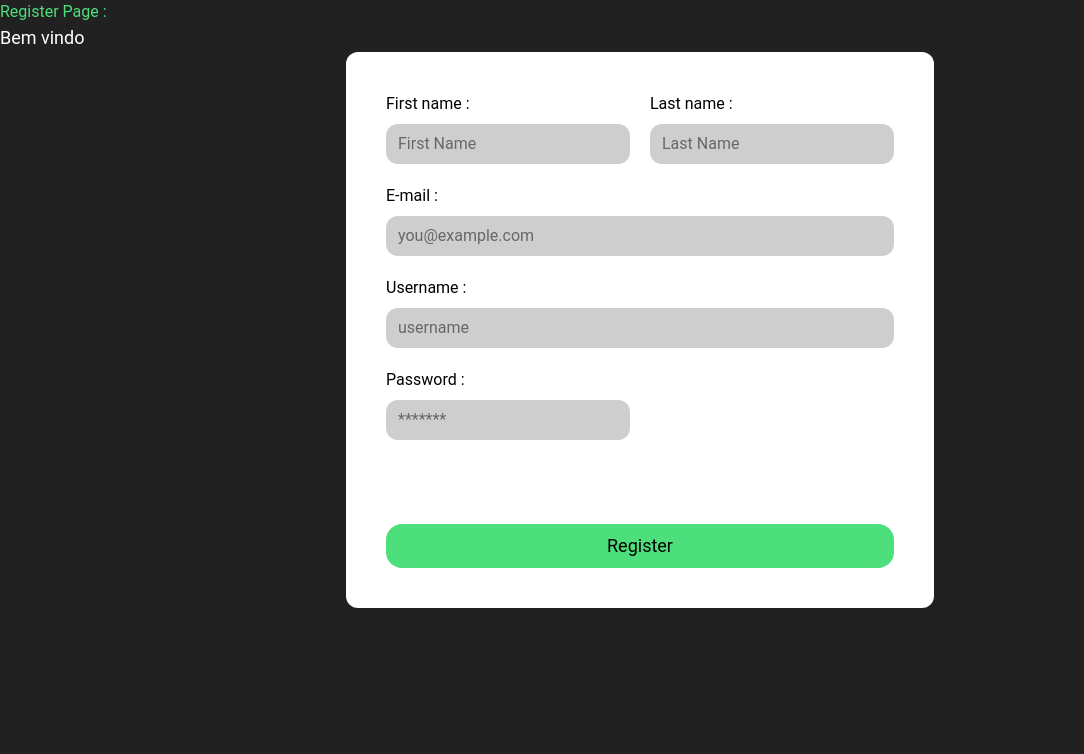
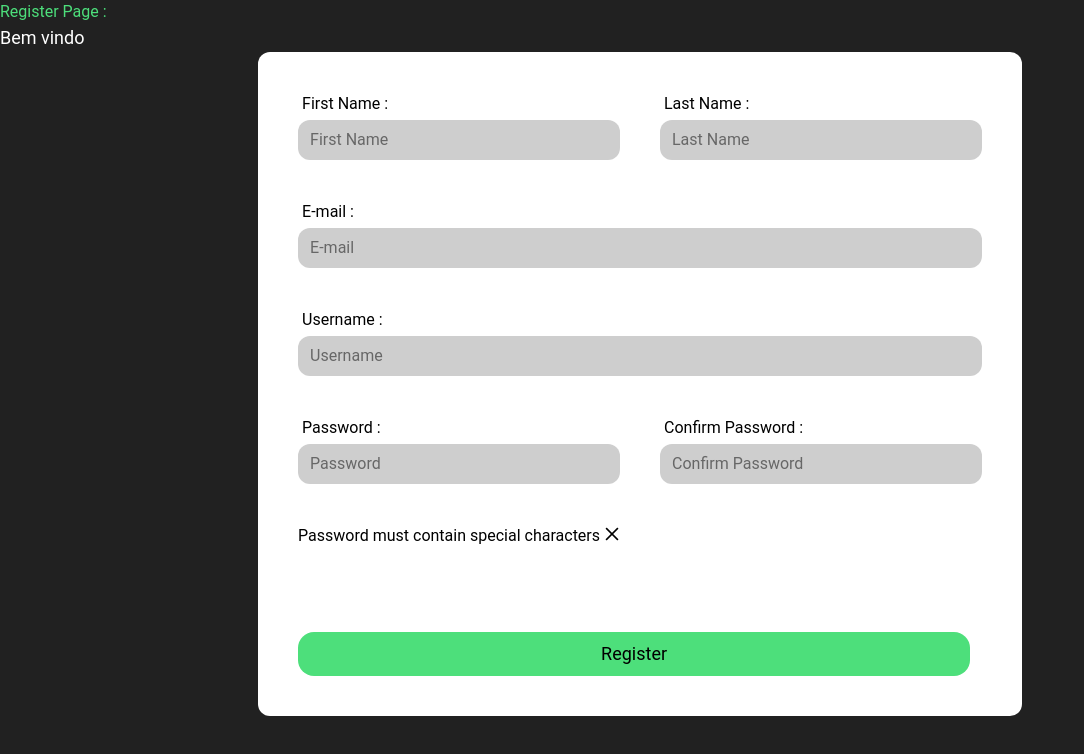
Before and after one commit to joaoliveira6704/pw1-fincance-tracker, a Vue app: page /register in a window 1280 px wide. Shown: the top 754 px of the page, without its empty margins (0-1084 px from the left). Built offline with nearby package versions, Linux system fonts and the light colour scheme.

Commit message:
feat-authView: first iteration of the register page using input components

```diff
--- a/db/db.json
+++ b/db/db.json
@@ -9,9 +9,19 @@
       "createdAt": "2025-05-24",
       "isAdmin": true,
       "income": 12000,
-      "objectives": [1, 2],
-      "expenses": [1, 3, 4, 5],
-      "friends": ["miguel"]
+      "objectives": [
+        1,
+        2
+      ],
+      "expenses": [
+        1,
+        3,
+        4,
+        5
+      ],
+      "friends": [
+        "miguel"
+      ]
     },
     {
       "id": "2",
@@ -22,8 +32,16 @@
       "createdAt": "2023-04-21",
       "isAdmin": false,
       "income": 18490,
-      "objectives": [10, 22],
-      "expenses": [12, 31, 41, 51]
+      "objectives": [
+        10,
+        22
+      ],
+      "expenses": [
+        12,
+        31,
+        41,
+        51
+      ]
     },
     {
       "id": "6ad8",
@@ -78,6 +96,50 @@
       "password": "acb",
       "email": "abc",
       "createdAt": "2025-11-24",
+      "isAdmin": false,
+      "income": 0,
+      "preferences": {
+        "currency": "EUR",
+        "theme": "light"
+      }
+    },
+    {
+      "id": "e717",
+      "firstName": "",
+      "lastName": "",
+      "username": "",
+      "password": "",
+      "email": "",
+      "createdAt": "2025-11-29",
+      "isAdmin": false,
+      "income": 0,
+      "preferences": {
+        "currency": "EUR",
+        "theme": "light"
+      }
+    },
+    {
+      "id": "a61e",
+      "lastName": "",
+      "username": "",
+      "password": "",
+      "email": "",
+      "createdAt": "2025-11-29",
+      "isAdmin": false,
+      "income": 0,
+      "preferences": {
+        "currency": "EUR",
+        "theme": "light"
+      }
+    },
+    {
+      "id": "1244",
+      "firstName": "",
+      "lastName": "",
+      "username": "",
+      "password": "",
+      "email": "",
+      "createdAt": "2025-11-29",
       "isAdmin": false,
       "income": 0,
       "preferences": {
@@ -186,7 +248,7 @@
     {
       "id": "d1f3",
       "userId": "1",
-      "token": "c230e25d-9d7e-4f90-936e-4d50f14f2088"
+      "token": "b3943564-4426-471e-9686-7d27e561801c"
     },
     {
       "id": "92c6",
@@ -234,7 +296,8 @@
       "createdDate": "2025-11-01",
       "dueDate": "2025-12-01",
       "hasFixedContribution": true,
-      "fixedContribution": 20
+      "fixedContribution": 20,
+      "id": "20e5"
     }
   ]
 }
--- /dev/null
+++ b/src/components/RegisterInput.vue
@@ -0,0 +1,45 @@
+<script>
+export default {
+  props: {
+    labelText: {
+      type: String,
+      default: "Input Label",
+    },
+    inputType: {
+      type: String,
+      default: "******",
+    },
+    variant: {
+      type: String,
+      default: "",
+    },
+  },
+  computed: {
+    inputClasses() {
+      const base = "flex flex-col gap-y-1";
+
+      const variants = {
+        span: "col-span-2",
+      };
+
+      return `${base} ${variants[this.variant]}`;
+    },
+  },
+  data() {
+    return {};
+  },
+};
+</script>
+<template>
+  <div :class="inputClasses">
+    <label class="ml-1">{{ labelText }} :</label>
+    <input
+      class="bg-[#9e9e9e]/50 rounded-xl px-3 py-2 hover:bg-[#C5C4CB]/50 focus:bg-[#C5C4CB]/50 focus:outline-none"
+      :type="inputType"
+      :placeholder="labelText"
+      autocapitalize="on"
+    />
+  </div>
+</template>
+
+<style lang="scss"></style>
--- a/src/views/RegisterView.vue
+++ b/src/views/RegisterView.vue
@@ -1,5 +1,6 @@
 <script>
 import Button from "@/components/Button.vue";
+import RegisterInput from "@/components/RegisterInput.vue";
 import { useAuthStore } from "@/stores/authStore";
 import { useUsersStore } from "@/stores/userStore";
 
@@ -41,12 +42,9 @@ export default {
   },
   components: {
     Button,
+    RegisterInput,
   },
 };
-
-let text = "Visit W3Schools";
-let n = text.match(/4/i);
-console.log(n);
 </script>
 
 <template>
@@ -59,62 +57,18 @@ console.log(n);
   <form
     class="m-auto bg-white text-black flex flex-col w-fit p-10 py-10 gap-y-15 rounded-xl"
   >
-    <div class="grid grid-cols-2 grid-rows-4 gap-x-5 gap-y-5">
+    <div class="grid grid-cols-2 grid-rows-4 gap-x-10 gap-y-10">
       <!-- grid setup -->
-      <div class="flex flex-col gap-y-2">
-        <label for="firstName">First name :</label>
-        <input
-          class="bg-[#9e9e9e]/50 rounded-xl px-3 py-2 hover:bg-[#C5C4CB]/50 focus:bg-[#C5C4CB]/50 focus:outline-none"
-          name="firstName"
-          type="text"
-          v-model="firstName"
-          placeholder="First Name"
-          autocapitalize="on"
-        />
-      </div>
-      <div class="flex flex-col gap-y-2">
-        <label for="lastName">Last name :</label>
-        <input
-          class="bg-[#9e9e9e]/50 rounded-xl px-3 py-2 hover:bg-[#C5C4CB]/50 focus:bg-[#C5C4CB]/50 focus:outline-none"
-          name="lastName"
-          type="text"
-          v-model="lastName"
-          placeholder="Last Name"
-          autocapitalize="on"
-        />
-      </div>
-      <div class="flex flex-col gap-y-2 col-span-2">
-        <label for="e-mail">E-mail :</label>
-        <input
-          class="bg-[#9e9e9e]/50 rounded-xl px-3 py-2 hover:bg-[#C5C4CB]/50 focus:bg-[#C5C4CB]/50 focus:outline-none"
-          name="email"
-          type="email"
-          placeholder="you@example.com"
-          v-model="email"
-        />
-      </div>
-      <div class="flex flex-col gap-y-2 col-span-2">
-        <label for="username">Username :</label>
-        <div class="flex flex-row flex-justify-center gap-2">
-          <input
-            class="bg-[#9e9e9e]/50 rounded-xl px-3 py-2 hover:bg-[#C5C4CB]/50 focus:bg-[#C5C4CB]/50 focus:outline-none grow"
-            name="username"
-            type="text"
-            v-model="username"
-            placeholder="username"
-          />
-        </div>
-      </div>
-      <div class="flex flex-col gap-y-2">
-        <label for="password">Password :</label>
-        <input
-          class="bg-[#9e9e9e]/50 rounded-xl px-3 py-2 hover:bg-[#C5C4CB]/50 focus:bg-[#C5C4CB]/50 focus:outline-none"
-          name="firstName"
-          type="password"
-          v-model="password"
-          placeholder="*******"
-        />
-      </div>
+      <RegisterInput label-text="First Name" inputType="text" />
+      <RegisterInput label-text="Last Name" inputType="text" />
+      <RegisterInput label-text="E-mail" inputType="email" variant="span" />
+      <RegisterInput label-text="Username" inputType="text" variant="span" />
+      <RegisterInput label-text="Password" inputType="password" />
+      <RegisterInput label-text="Confirm Password" inputType="password" />
+      <h1 :class="{ active: isActive }">
+        <!-- verificar se password contem carater especial WIP -->
+        Password must contain special characters <i class="pi pi-times"></i>
+      </h1>
     </div>
     <Button variant="full" @click="addNewUser()">Register</Button>
   </form>
```
